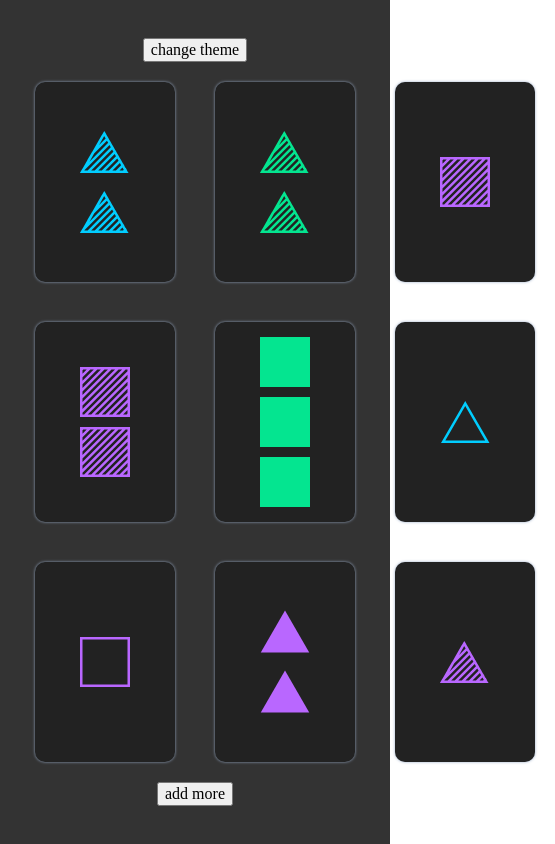
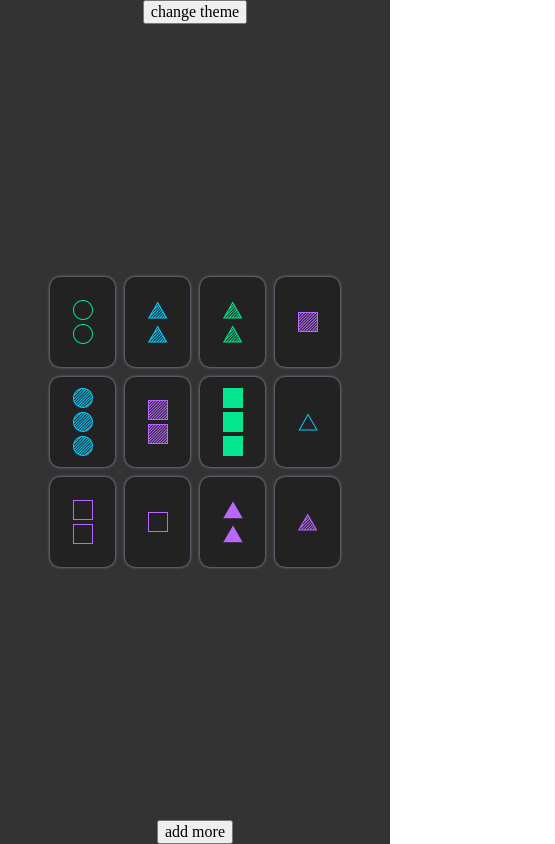
Before and after one commit to stelaseldano/set-game, a React (Create React App) app: page / in a window 390 px wide. Shown: the whole page, 555 px wide, since content can reach past the window. Built offline with nearby package versions, Linux system fonts and the light colour scheme.

Commit message:
reduce size for smaller screens

```diff
--- a/src/App.tsx
+++ b/src/App.tsx
@@ -3,6 +3,7 @@ import { ThemeProvider } from "styled-components";
 import React from "react";
 import { Theme, dark, light } from "./theme/theme";
 import { Normalize } from "styled-normalize";
+import ScreenSizeProvider from "./screen/ScreenSizeProvider";
 
 function App() {
   const [theme, setTheme] = React.useState<Theme>(Theme.Dark);
@@ -10,6 +11,7 @@ function App() {
   return (
     <>
       <Normalize />
+      <ScreenSizeProvider>
         <ThemeProvider theme={theme === Theme.Light ? light : dark}>
           <Game
             onThemeChange={() =>
@@ -17,6 +19,7 @@ function App() {
             }
           />
         </ThemeProvider>
+      </ScreenSizeProvider>
     </>
   );
 }
--- a/src/components/Card.css
+++ /dev/null
@@ -1,5 +0,0 @@
-.card {
-    height: 50px;
-    width: 50px;
-    margin: 5px;
-}
--- a/src/components/Card.tsx
+++ b/src/components/Card.tsx
@@ -12,8 +12,8 @@ import RectNone from "../assets/rect_none.svg";
 import { ReactSVG } from "react-svg";
 import styled from "styled-components";
 import { useSpring, animated } from "@react-spring/web";
-import "./Card.css";
-import { colors } from "../theme/cards";
+import { colors, cardSize, shapeSize } from "../theme/cards";
+import { ScreenSizeContext } from "../screen/ScreenSizeProvider";
 
 interface Props {
   card: CardType;
@@ -23,11 +23,11 @@ interface Props {
   isInSet?: boolean;
 }
 
-const CardStyled = styled.div<{ $selected: boolean }>`
+const CardStyled = styled.div<{ $selected: boolean; $screen: string }>`
   background-color: ${({ theme }) => theme.card.background};
-  margin: 20px;
-  width: 140px;
-  height: 200px;
+  margin: ${({ $screen }) => cardSize[$screen].margin};
+  height: ${({ $screen }) => cardSize[$screen].height};
+  width: ${({ $screen }) => cardSize[$screen].width};
   border-radius: 10px;
   box-shadow: ${({ $selected, theme }) =>
     $selected ? theme.card.boxShadow.selected : theme.card.boxShadow.default};
@@ -49,14 +49,13 @@ export const Card: React.FC<Props> = ({
   isInSet = false,
 }) => {
   const domTarget = React.useRef(null);
-
   const [{ x, y }, api] = useSpring(() => ({
     x: 0,
     y: 0,
     config: { mass: 1, tension: 250, friction: 30 },
   }));
-
   const { scale } = useSpring({ scale: selected ? 1.05 : 1 });
+  const screen = React.useContext(ScreenSizeContext);
 
   React.useEffect(() => {
     if (!isNotInSet) {
@@ -118,7 +117,7 @@ export const Card: React.FC<Props> = ({
         y,
       }}
     >
-      <CardStyled $selected={selected} onClick={onClick}>
+      <CardStyled $selected={selected} $screen={screen} onClick={onClick}>
         <ShapesContainerStyled>
           {Array.apply(null, { length: card.number }).map(
             (_: null, i: number) => {
@@ -126,7 +125,6 @@ export const Card: React.FC<Props> = ({
                 <ReactSVG
                   key={`${card.id}-${i}`}
                   src={getShape()}
-                  // @ts-ignore
                   color={card.color}
                   fill={card.fill}
                   className="card"
@@ -137,6 +135,9 @@ export const Card: React.FC<Props> = ({
                         : card.color === Color.Blue
                         ? colors.blue
                         : colors.green,
+                    margin: shapeSize[screen].margin,
+                    width: shapeSize[screen].width,
+                    height: shapeSize[screen].width,
                   }}
                 />
               );
--- a/src/components/Game.tsx
+++ b/src/components/Game.tsx
@@ -14,10 +14,10 @@ enum SHOWING {
   More = 15,
 }
 
-const AppStyled = styled.div`
+const GameStyled = styled.div`
   display: flex;
   flex-direction: column;
-  justify-content: center;
+  justify-content: space-between;
   align-items: center;
   height: 100vh;
   background-color: ${({ theme }) => theme.backgroundColor};
@@ -74,7 +74,7 @@ function Game({ onThemeChange }: Props) {
   }, [wrongSet]);
 
   return (
-    <AppStyled>
+    <GameStyled>
       <button onClick={onThemeChange}>change theme</button>
       <CardsContainerStyled>
         {showingCards.map((cardId) => {
@@ -107,7 +107,7 @@ function Game({ onThemeChange }: Props) {
       >
         add more
       </button>
-    </AppStyled>
+    </GameStyled>
   );
 }
 
--- /dev/null
+++ b/src/screen/ScreenSizeProvider.tsx
@@ -0,0 +1,24 @@
+import React from "react";
+export const ScreenSizeContext = React.createContext("l");
+
+function ScreenSizeProvider({ children }) {
+  const { innerWidth: width } = window;
+  const [size, setSize] = React.useState("l");
+
+  React.useEffect(() => {
+    if (width < 1000) {
+      setSize("m");
+    }
+    if (width < 700) {
+      setSize("s");
+    }
+  }, [width]);
+
+  return (
+    <ScreenSizeContext.Provider value={size}>
+      {children}
+    </ScreenSizeContext.Provider>
+  );
+}
+
+export default ScreenSizeProvider;
--- a/src/theme/cards.ts
+++ b/src/theme/cards.ts
@@ -3,3 +3,36 @@ export const colors = {
   green: "#04E590",
   blue: "#01cdfe",
 };
+
+export const shapeSize = {
+  l: {
+    width: "50px",
+    margin: "5px",
+  },
+  m: {
+    width: "30px",
+    margin: "3px",
+  },
+  s: {
+    width: "20px",
+    margin: "2px",
+  },
+};
+
+export const cardSize = {
+  l: {
+    height: "200px",
+    width: "140px",
+    margin: "20px",
+  },
+  m: {
+    height: "140px",
+    width: "90px",
+    margin: "10px",
+  },
+  s: {
+    height: "90px",
+    width: "65px",
+    margin: "5px",
+  },
+};
```
Lines whose indentation alone changed are shown as unchanged.
